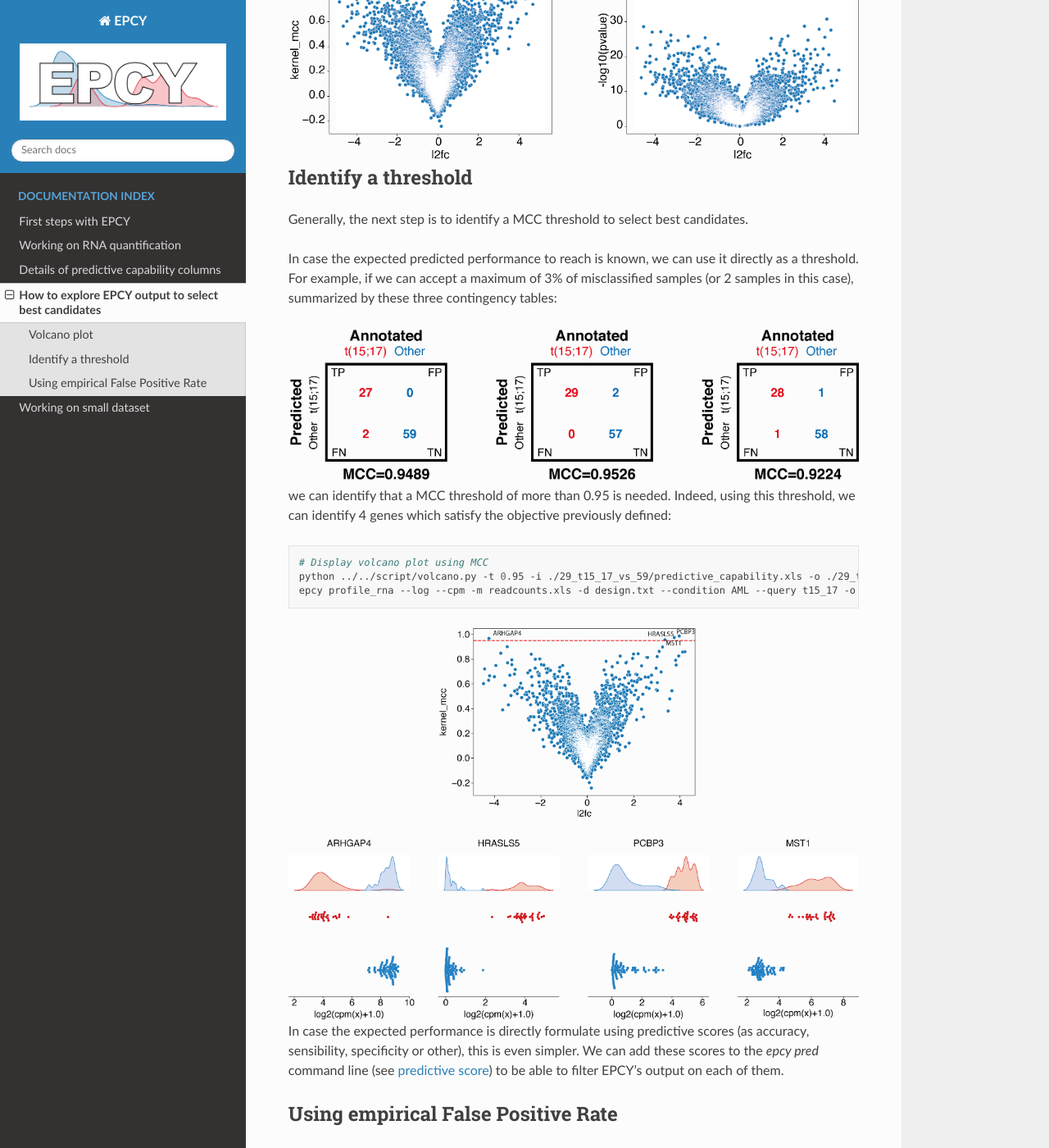
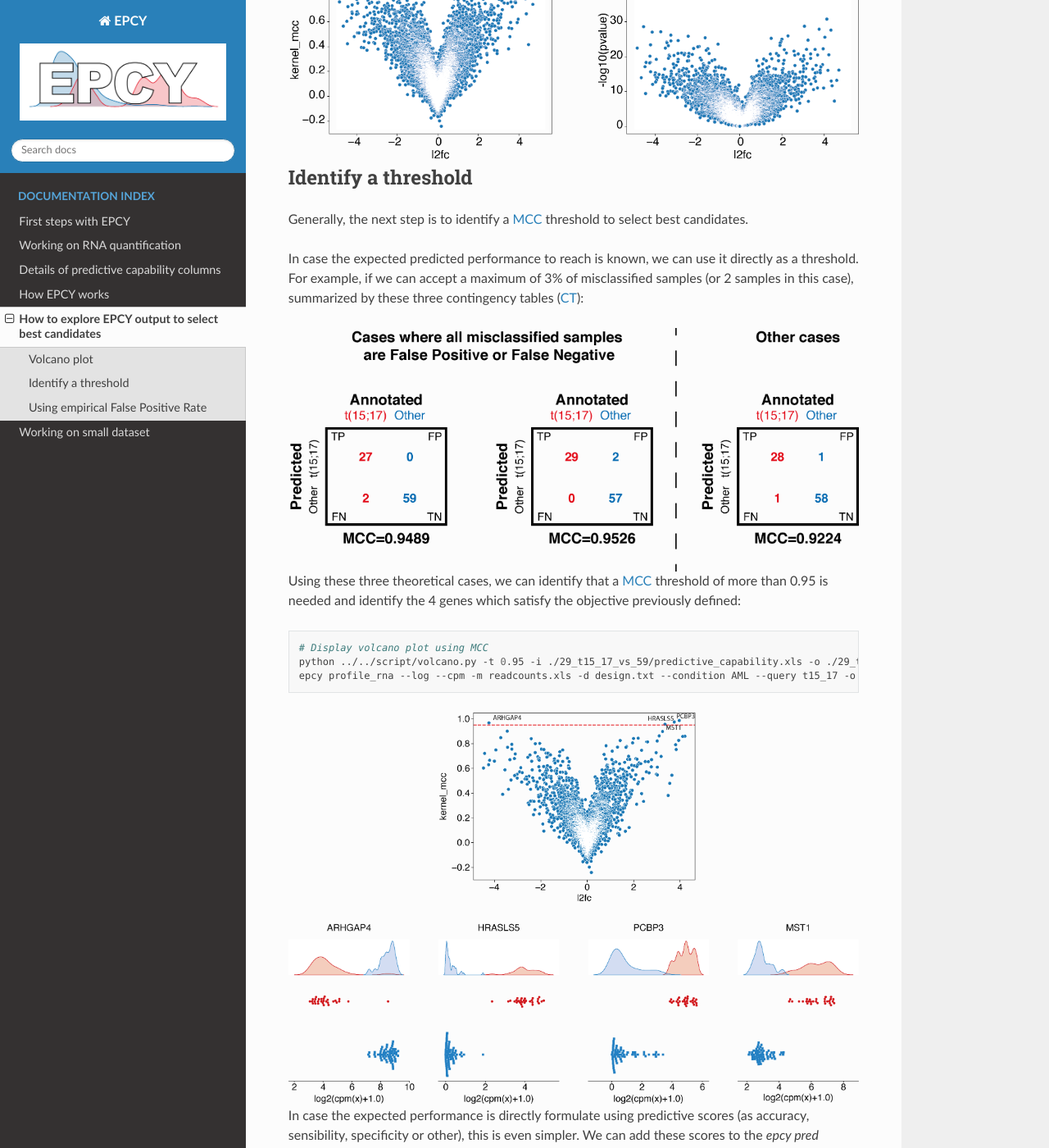
Before and after one commit to iric-soft/epcy, a Sphinx documentation site: the page built from doc/cutoff.rst, in a window 1280 px wide and 1400 px high, scrolled down 762 px. Shown: the whole window at 82% size. Built offline with Sphinx 7.4.7 and the Read the Docs theme 2.0.0, drawn with Linux system fonts in a browser that asks for light colours; some of the changed text lies outside the part shown.

```diff
--- a/doc/cutoff.rst
+++ b/doc/cutoff.rst
@@ -2,7 +2,7 @@ How to explore EPCY output to select best candidates
 ====================================================
 
 EPCY output is comparable to statistical (or differential) analysis,
-except that p-values are replaced by a predictive score (MCC by default, see
+except that p-values are replaced by a predictive score (`MCC`_ by default, see
 `predictive scores <https://epcy.readthedocs.io/en/latest/predictive_capability_columns.html#predictive-scores>`_).
 Consequently most tools already developed to explore statistical output
 can be transpose to explore EPCY output, starting by the volcano plot.
@@ -38,21 +38,22 @@ create a volcano plot like this:
 Identify a threshold
 --------------------
 
-Generally, the next step is to identify a MCC threshold to select best
+Generally, the next step is to identify a `MCC`_ threshold to select best
 candidates.
 
 In case the expected predicted performance to reach is known, we can use it
 directly as a threshold. For example, if we can accept a maximum of 3% of
-misclassified samples (or 2 samples in this case), summarized by these three contingency tables:
+misclassified samples (or 2 samples in this case), summarized by these three
+contingency tables (`CT`_):
 
 .. image:: images/ct_3p.png
   :width: 800px
   :alt: contingency tables with 3% of miss classified samples
   :align: center
 
-we can identify that a MCC threshold of more than 0.95 is needed. Indeed, using this
-threshold, we can identify 4 genes which satisfy the objective previously
-defined:
+Using these three theoretical cases, we can identify that a `MCC`_
+threshold of more than 0.95 is needed and identify the 4 genes which satisfy the
+objective previously defined:
 
 .. code:: bash
 
@@ -67,7 +68,9 @@ defined:
 
 In case the expected performance is directly formulate using predictive scores
 (as accuracy, sensibility, specificity or other), this is even simpler.
-We can add these scores to the *epcy pred* command line (see `predictive score <https://epcy.readthedocs.io/en/latest/predictive_capability_columns.html#predictive-scores>`_) to be able to filter EPCY's output on each of them.
+We can add these scores to the *epcy pred* command line (see
+`predictive scores <https://epcy.readthedocs.io/en/latest/predictive_capability_columns.html#predictive-scores>`_)
+to be able to filter EPCY's output on each of them.
 
 Using empirical False Positive Rate
 -----------------------------------
@@ -101,3 +104,5 @@ of accepted False Positive Rate (`FPR`_):
 
 
 .. _FPR: https://en.wikipedia.org/wiki/False_positive_rate
+.. _CT: https://en.wikipedia.org/wiki/Contingency_table
+.. _MCC: https://en.wikipedia.org/wiki/Matthews_correlation_coefficient
```
Also changed, not shown: README.rst (+3 -108 lines), doc/index.rst (+3 -7 lines), doc/method.rst (added, +35 -0 lines), doc/images/ct_3p.png.
